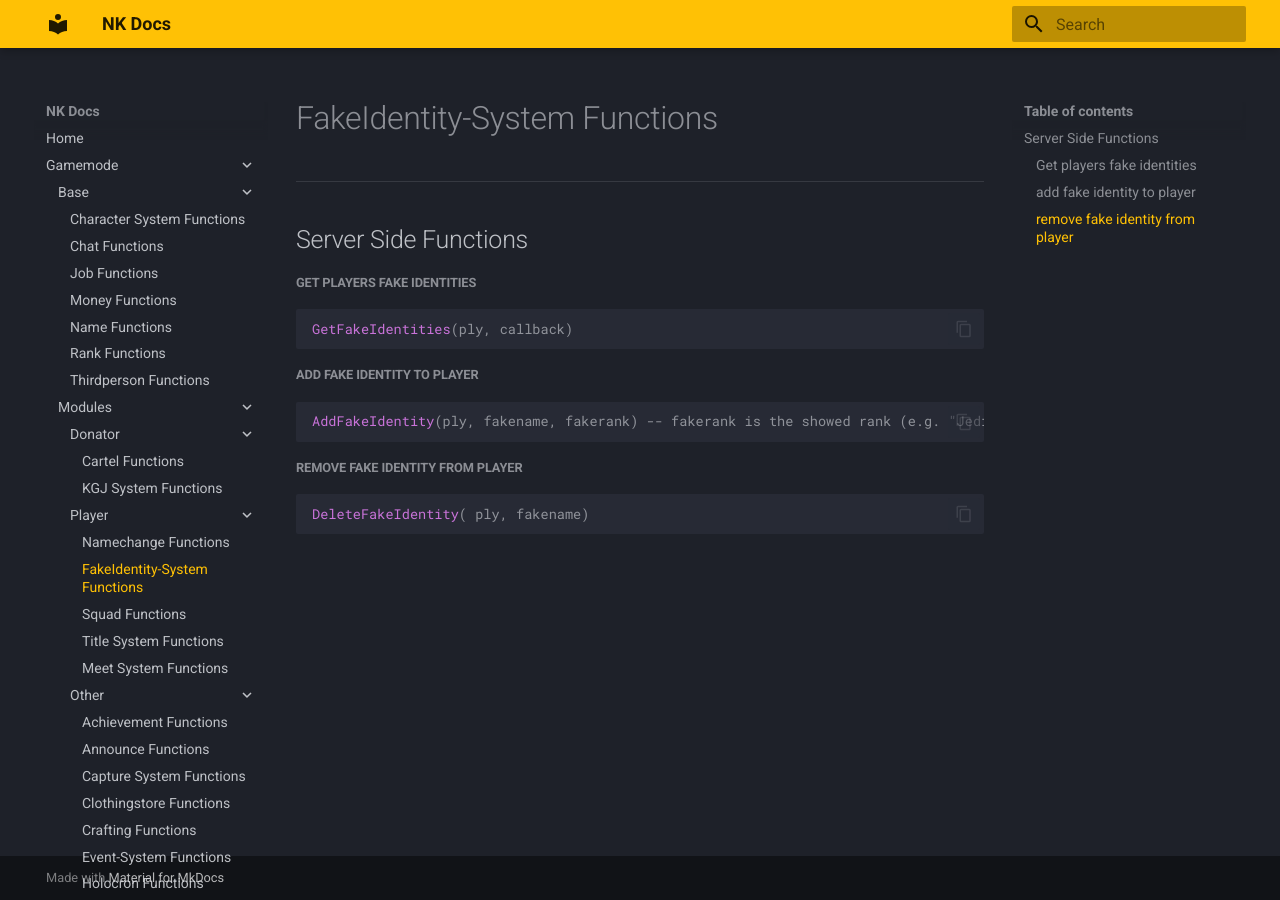
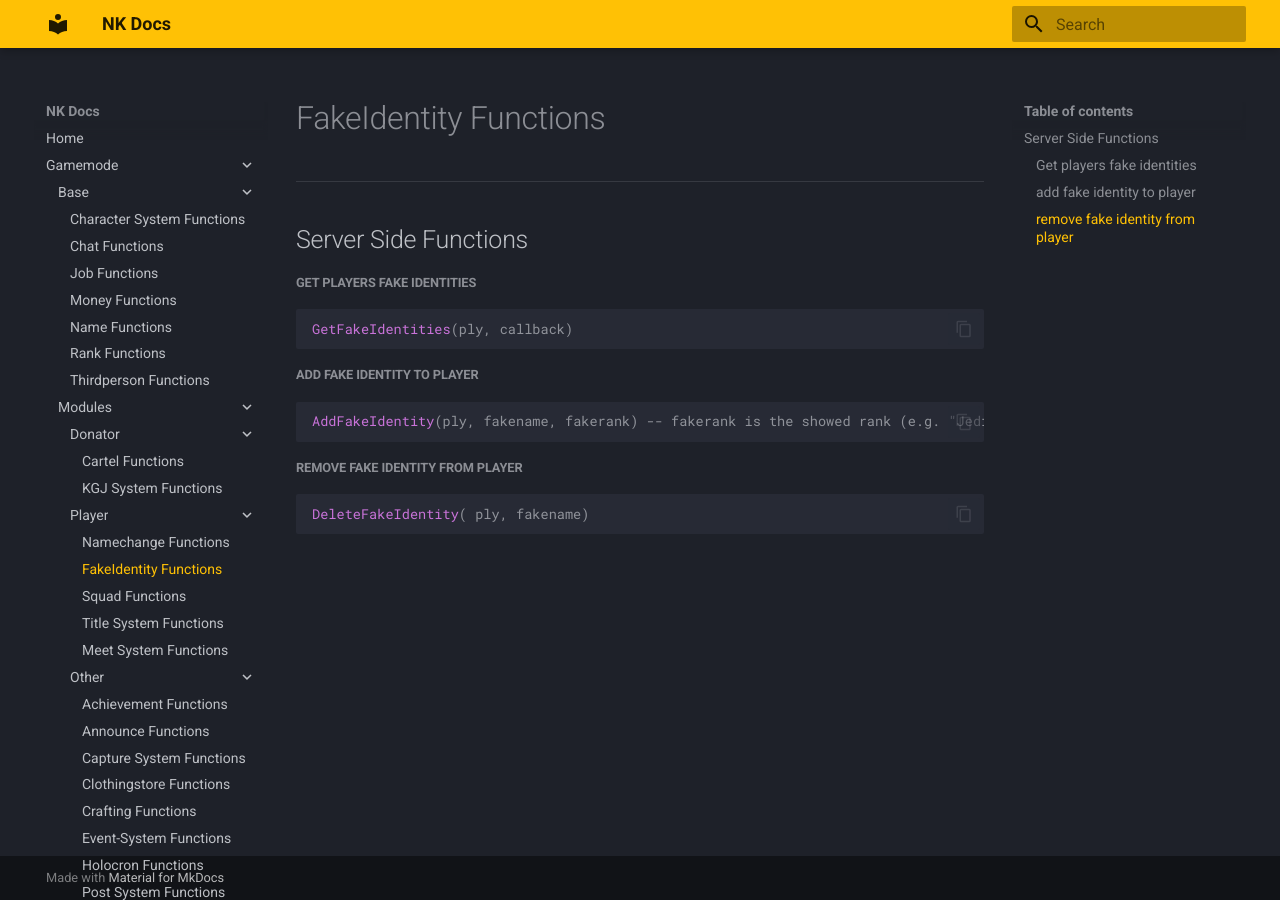
Before and after one commit to xCraith/nkdocs, an MkDocs documentation site: the page built from docs/fakeident.md, in a window 1280 px wide. Built offline with MkDocs 1.6.1 and Material for MkDocs 9.7.7, drawn with Linux system fonts in a browser that asks for light colours.

Commit message:
Update fakeident.md

```diff
--- a/docs/fakeident.md
+++ b/docs/fakeident.md
@@ -1,4 +1,4 @@
-# FakeIdentity-System Functions
+# FakeIdentity Functions
 
 ------------
 
```
